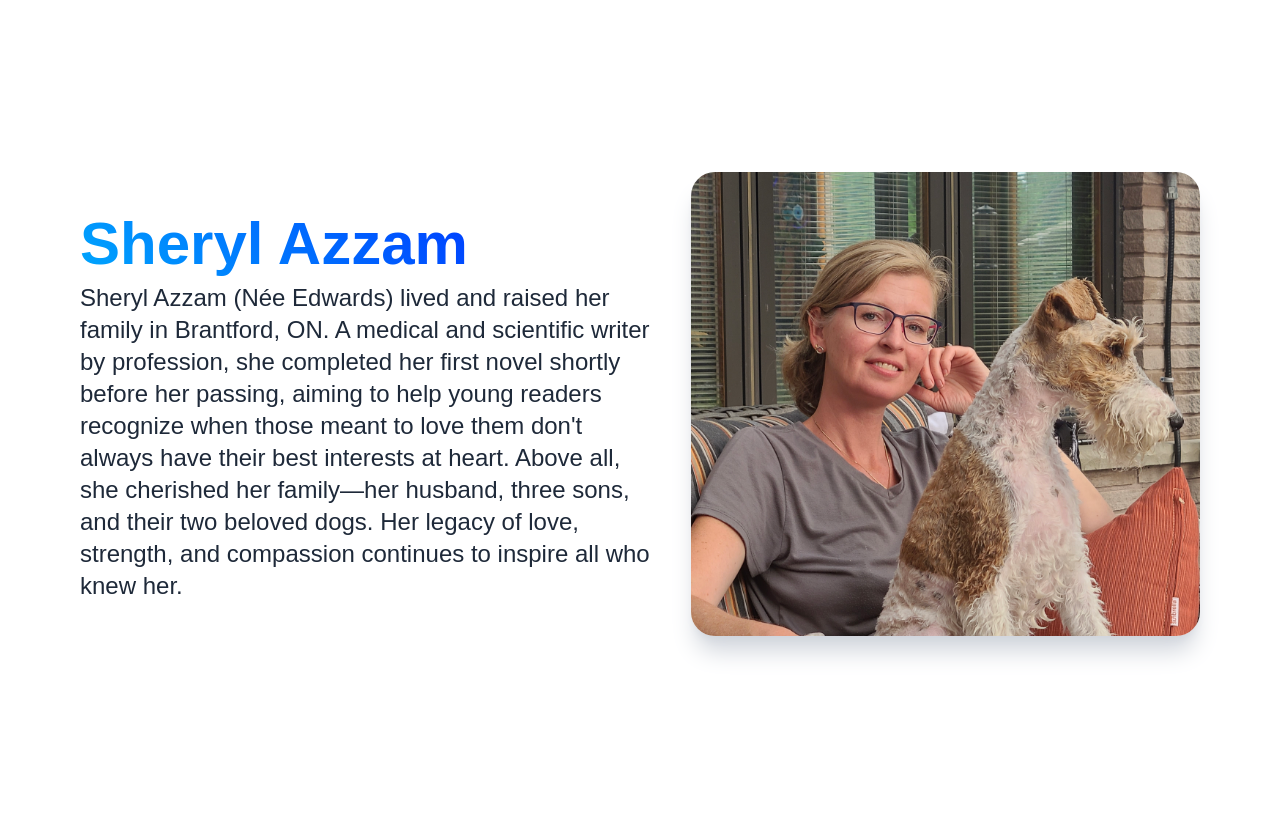
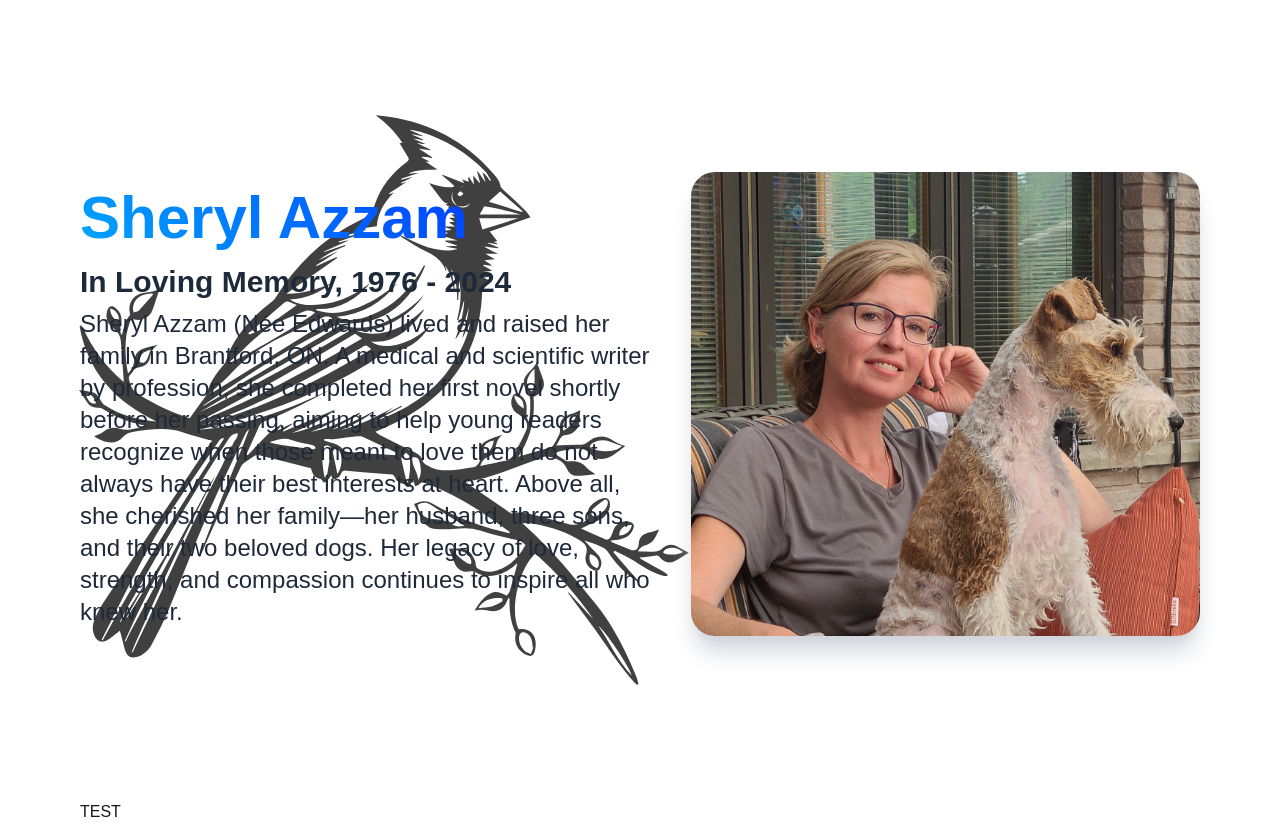
Before and after one commit to MetallicGoat/sheryl-azzam-website, a Next.js app: page / in a window 1280 px wide. Before the commit the page ends 800 px from the top, so only its background shows below. Built offline with nearby package versions, Linux system fonts and the light colour scheme.

Commit message:
Intro Styling

```diff
--- a/src/app/globals.css
+++ b/src/app/globals.css
@@ -48,11 +48,6 @@ body {
 
 @layer base {
   .animated-text-color {
-    /*
-        From the Mars weather app project
-        TODO change this to be shades of green maybe
-     */
-
     color: white;
     background: repeating-linear-gradient(
             45deg,
--- a/src/app/page.js
+++ b/src/app/page.js
@@ -2,57 +2,59 @@ import Image from "next/image";
 
 export default function Home() {
   return (
-    <div className="px-5 sm:px-8 md:px-10 xl:px-20">
-      <main>
+    <div>
+      <div className="fixed min-h-screen w-full flex justify-center md:items-center">
+        <Image
+          src="/cardinal.svg"
+          alt="Cardinal Background"
+          className="absolute invert-25 md:left-0 pt-32 md:pt-0 w-4/5 md:w-3/5 h-auto"
+          width={0}
+          height={0}
+          priority
+        />
+      </div>
+
+      <main className="px-8 md:px-10 xl:px-20">
 
         {/* INTRO SECTION */}
-        <section
-          className="z-20 min-h-screen flex flex-col"
-        >
+        <section className="z-20 min-h-screen flex flex-col justify-center">
           <div className="z-20 md:flex md:flex-row md:justify-between md:items-center md:h-full md:my-auto">
 
             <div className="text-center md:w-3/5 md:text-left py-2 md:pb-0">
-              <h2 className="text-4xl lg:text-5xl xl:text-6xl sm:py-2 font-extrabold animated-text-color">
+              <h2 className="text-4xl sm:text-5xl xl:text-6xl py-2 font-extrabold animated-text-color">
                 Sheryl Azzam
               </h2>
 
-              {/*<h3*/}
-              {/*    className="text-lg md:text-xl lg:text-2xl xl:text-3xl font-bold sm:py-2 text-gray-800 dark:text-white"*/}
-              {/*>*/}
-              {/*  AKA - MetallicGoat*/}
-              {/*</h3>*/}
+              <h3
+                  className="text-lg sm:text-xl lg:text-2xl xl:text-3xl font-bold py-2 text-gray-800 dark:text-white"
+              >
+                In Loving Memory, 1976 - 2024
+              </h3>
 
-              <p className="text-md lg:text-xl xl:text-2xl text-gray-800 mx-auto max-w-md md:max-w-full md:pr-10 md:mx-0 dark:text-white">
+              <p className="sm:text-xl xl:text-2xl text-gray-800 mx-auto max-w-md md:max-w-full md:pr-10 md:mx-0 dark:text-white">
 
                 Sheryl Azzam (Née Edwards) lived and raised her family in Brantford, ON.
                 A medical and scientific writer by profession, she completed her first novel
                 shortly before her passing, aiming to help young readers recognize when those
-                meant to love them don't always have their best interests at heart.
+                meant to love them do not always have their best interests at heart.
                 Above all, she cherished her family—her husband, three sons, and their two beloved dogs.
                 Her legacy of love, strength, and compassion continues to inspire all who knew her.
               </p>
             </div>
 
             <div
-              className="flex justify-center md:justify-end mx-auto md:mx-0 relative pt-2 w-3/4 md:w-1/2"
+              className="flex justify-center md:justify-end mx-auto md:mx-0 relative pt-2 w-9/10 sm:w-3/4 md:w-1/2"
             >
               <Image
                 src="/portrait.jpg"
                 alt="Sheryl Portrait"
-                className="w-full rounded-3xl mx-auto shadow-xl shadow-gray-300 dark:shadow-gray-950 RGB:rgb-border"
+                className="w-full rounded-3xl mx-auto shadow-xl shadow-gray-300 dark:shadow-gray-950"
                 width={2780}
                 height={2529}
                 priority
               />
             </div>
 
-            {/*<div*/}
-            {/*    className="flex justify-center md:justify-end mx-auto md:mx-0 relative pt-2 w-3/4 md:w-1/3"*/}
-            {/*>*/}
-
-            {/*</div>*/}
-
-            {/*<Socials className="md:hidden"/>*/}
 
             {/*/!* Scroll Arrow *!/*/}
             {/*<div*/}
@@ -65,105 +67,18 @@ export default function Home() {
           </div>
 
         </section>
+
+        <section>
+          <h1>TEST</h1>
+          {/*<Test text="test"></Test>*/}
+        </section>
       </main>
     </div>
-
-    /*
-  <div className="grid grid-rows-[20px_1fr_20px] items-center justify-items-center min-h-screen p-8 pb-20 gap-16 sm:p-20 font-[family-name:var(--font-geist-sans)]">
-    <main className="flex flex-col gap-8 row-start-2 items-center sm:items-start">
-      <Image
-        className="dark:invert"
-        src="/next.svg"
-        alt="Next.js logo"
-        width={180}
-        height={38}
-        priority
-      />
-      <ol className="list-inside list-decimal text-sm text-center sm:text-left font-[family-name:var(--font-geist-mono)]">
-        <li className="mb-2">
-          Get started by editing{" "}
-          <code className="bg-black/[.05] dark:bg-white/[.06] px-1 py-0.5 rounded-sm font-semibold">
-            src/app/page.js
-          </code>
-          .
-        </li>
-        <li>Save and see your changes instantly.</li>
-      </ol>
-
-      <div className="flex gap-4 items-center flex-col sm:flex-row">
-        <a
-          className="rounded-full border border-solid border-transparent transition-colors flex items-center justify-center bg-foreground text-background gap-2 hover:bg-[#383838] dark:hover:bg-[#ccc] text-sm sm:text-base h-10 sm:h-12 px-4 sm:px-5"
-          href="https://vercel.com/new?utm_source=create-next-app&utm_medium=appdir-template-tw&utm_campaign=create-next-app"
-          target="_blank"
-          rel="noopener noreferrer"
-        >
-          <Image
-            className="dark:invert"
-            src="/vercel.svg"
-            alt="Vercel logomark"
-            width={20}
-            height={20}
-          />
-          Deploy now
-        </a>
-        <a
-          className="rounded-full border border-solid border-black/[.08] dark:border-white/[.145] transition-colors flex items-center justify-center hover:bg-[#f2f2f2] dark:hover:bg-[#1a1a1a] hover:border-transparent text-sm sm:text-base h-10 sm:h-12 px-4 sm:px-5 sm:min-w-44"
-          href="https://nextjs.org/docs?utm_source=create-next-app&utm_medium=appdir-template-tw&utm_campaign=create-next-app"
-          target="_blank"
-          rel="noopener noreferrer"
-        >
-          Read our docs
-        </a>
-      </div>
-    </main>
-    <footer className="row-start-3 flex gap-6 flex-wrap items-center justify-center">
-      <a
-        className="flex items-center gap-2 hover:underline hover:underline-offset-4"
-        href="https://nextjs.org/learn?utm_source=create-next-app&utm_medium=appdir-template-tw&utm_campaign=create-next-app"
-        target="_blank"
-        rel="noopener noreferrer"
-      >
-        <Image
-          aria-hidden
-          src="/file.svg"
-          alt="File icon"
-          width={16}
-          height={16}
-        />
-        Learn
-      </a>
-      <a
-        className="flex items-center gap-2 hover:underline hover:underline-offset-4"
-        href="https://vercel.com/templates?framework=next.js&utm_source=create-next-app&utm_medium=appdir-template-tw&utm_campaign=create-next-app"
-        target="_blank"
-        rel="noopener noreferrer"
-      >
-        <Image
-          aria-hidden
-          src="/window.svg"
-          alt="Window icon"
-          width={16}
-          height={16}
-        />
-        Examples
-      </a>
-      <a
-        className="flex items-center gap-2 hover:underline hover:underline-offset-4"
-        href="https://nextjs.org?utm_source=create-next-app&utm_medium=appdir-template-tw&utm_campaign=create-next-app"
-        target="_blank"
-        rel="noopener noreferrer"
-      >
-        <Image
-          aria-hidden
-          src="/globe.svg"
-          alt="Globe icon"
-          width={16}
-          height={16}
-        />
-        Go to nextjs.org →
-      </a>
-    </footer>
-  </div>
-     */
   );
 }
+
+// function Test(text) {
+//   return (
+//     <h1>{text}</h1>
+//   )
+// }
```
Also changed, not shown: components/Test.jsx (added), public/cardinal.svg (added).
